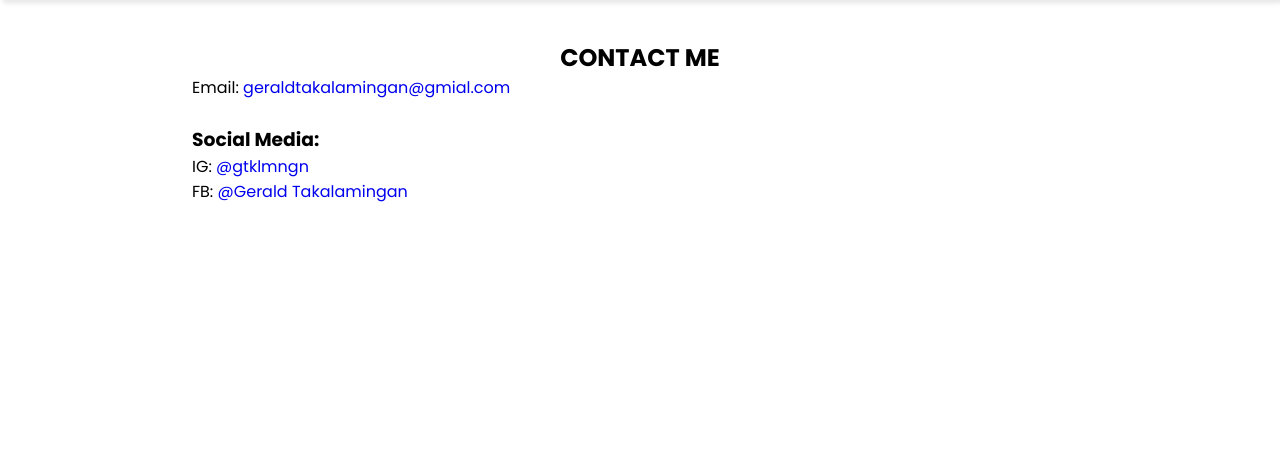
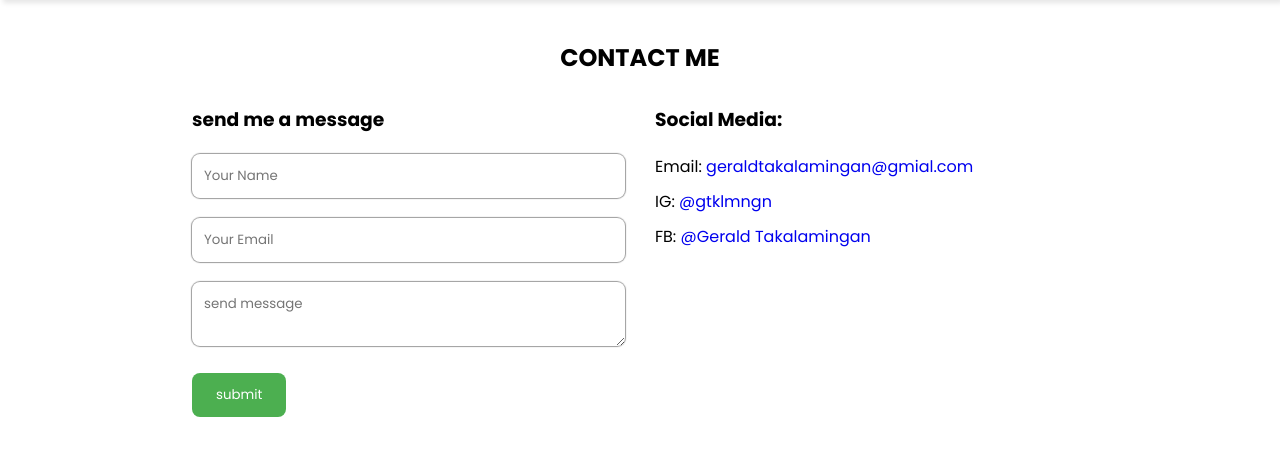
Before and after one commit to gerald13579/portofolio, a PHP site: page /contact.php in a window 1280 px wide. Shown: the part 60-516 px from the top of the page. Run offline with PHP 8.4, Linux system fonts and the light colour scheme.

Commit message:
commit kedua

```diff
--- a/contact.php
+++ b/contact.php
@@ -14,19 +14,29 @@
       <div class="contact-head">
         <h2>CONTACT ME</h2>
       </div>
+      <div class="contact-container">
+          <div class="contact-form">
+            <h3>send me a message</h3>
+            <form action="proses.php" method="POST">
+              <div class="form-group">
+                <input type="text" name="nama" placeholder="Your Name" required>
+              </div>
+              <div class="form-group">
+                <input type="email" name="email" placeholder="Your Email" required>
+              </div>
+              <div class="form-group">
+                <textarea name="message" placeholder="send message" required></textarea>
+              </div>
+              <button type="submit">submit</button>
+            </form>
+          </div>
 
-      <div class="contact-container">
-        <div class="contact-content">
-          <p>
-            Email: <a href="mailto: geraldtakalamingan@gmial.com">geraldtakalamingan@gmial.com</a>
-          </p>
-
-          <br>
-
+          <div class="contact-social">
           <h3>Social Media:</h3>
-          <p>IG: <a href="https://www.instagram.com/gtklmngn/">@gtklmngn</a></p>
-          <p>FB: <a href="https://www.facebook.com/gerald.takalamingan">@Gerald Takalamingan</a></p>
-        </div>
+            <p>Email: <a href="mailto: geraldtakalamingan@gmial.com">geraldtakalamingan@gmial.com</a></p>
+            <p>IG: <a href="https://www.instagram.com/gtklmngn/">@gtklmngn</a></p>
+            <p>FB: <a href="https://www.facebook.com/gerald.takalamingan">@Gerald Takalamingan</a></p>
+          </div>
       </div>
     </div>
     <script src="script.js"></script>
--- a/style.css
+++ b/style.css
@@ -283,4 +283,69 @@ nav ul li a {
   text-align: center;
 }
 
+.contact-container {
+  padding-top: 30px;
+  text-align: center;
+  display: grid;
+  flex-wrap: wrap;
+  grid-template-columns: repeat(auto-fit, minmax(250px, 1fr));
+  grid-gap: 30px;
+}
+
+.contact-form {
+  text-align: left;
+}
+
+.contact-form h3 {
+  margin-bottom: 20px;
+}
+
+.form-group {
+  margin-bottom: 20px;
+}
+
+input, textarea {
+  width: 100%;
+  padding: 12px;
+  border-radius: 8px;
+  border: none;
+  box-shadow: 0px 0px 1px 1px rgba(122,122,122,0.74);
+-webkit-box-shadow: 0px 0px 1px 1px rgba(122,122,122,0.74);
+-moz-box-shadow: 0px 0px 1px 1px rgba(122,122,122,0.74);
+}
+
+input:focus,
+textarea:focus {
+  outline: none;
+  box-shadow: 0 0 8px #bbb;
+}
+
+button {
+  border-radius: 8px;
+  display: inline-block;
+  padding: 12px 24px;
+  background-color: #4caf50;
+  color: #fff;
+  border: none;
+  cursor: pointer;
+  transition: 0.3s ease;
+}
+
+button:hover {
+  background-color: #45a049;
+}
+
+
+.contact-social {
+  text-align: left;
+}
+
+.contact-social h3 {
+  margin-bottom: 20px;
+}
+
+.contact-social p {
+  margin-bottom: 10px;
+}
+
 /******************************************* CONTACT END **********************************************/
```
Also changed, not shown: proses.php (added, +15 -0 lines).
